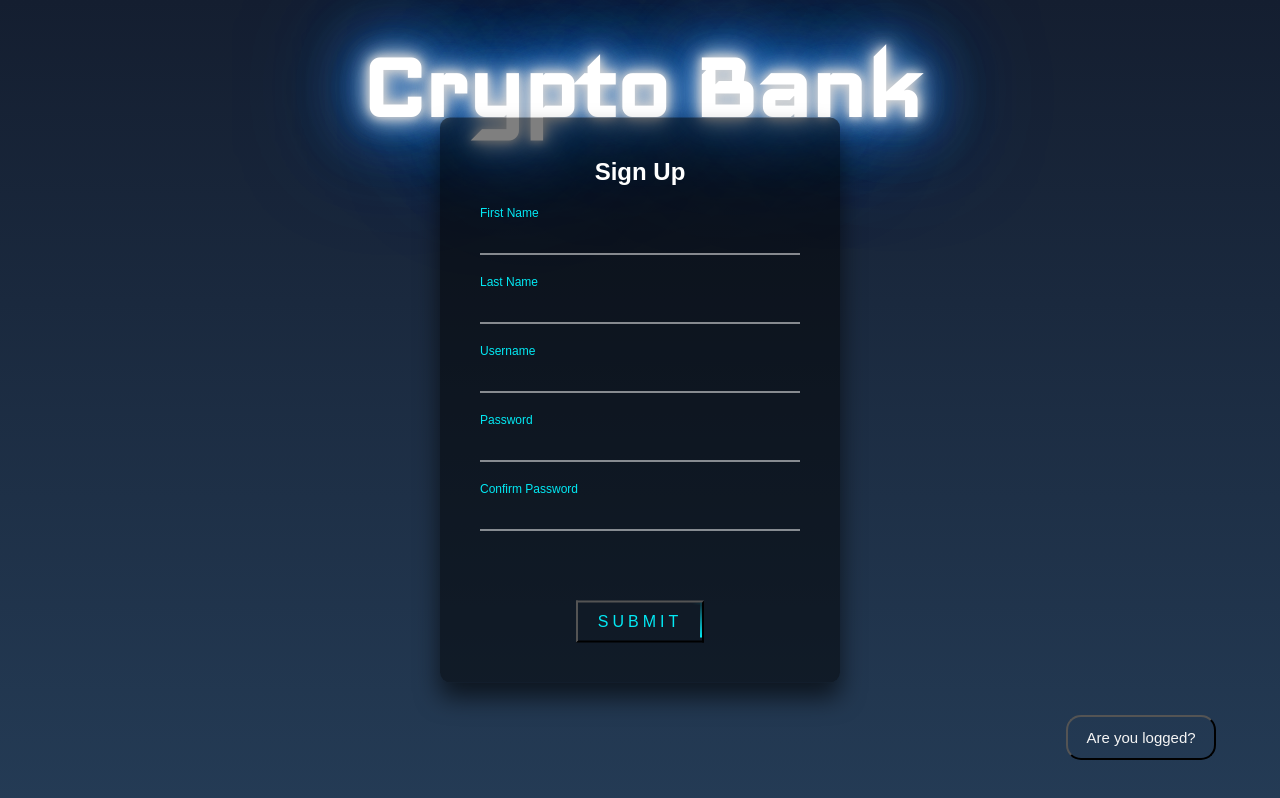
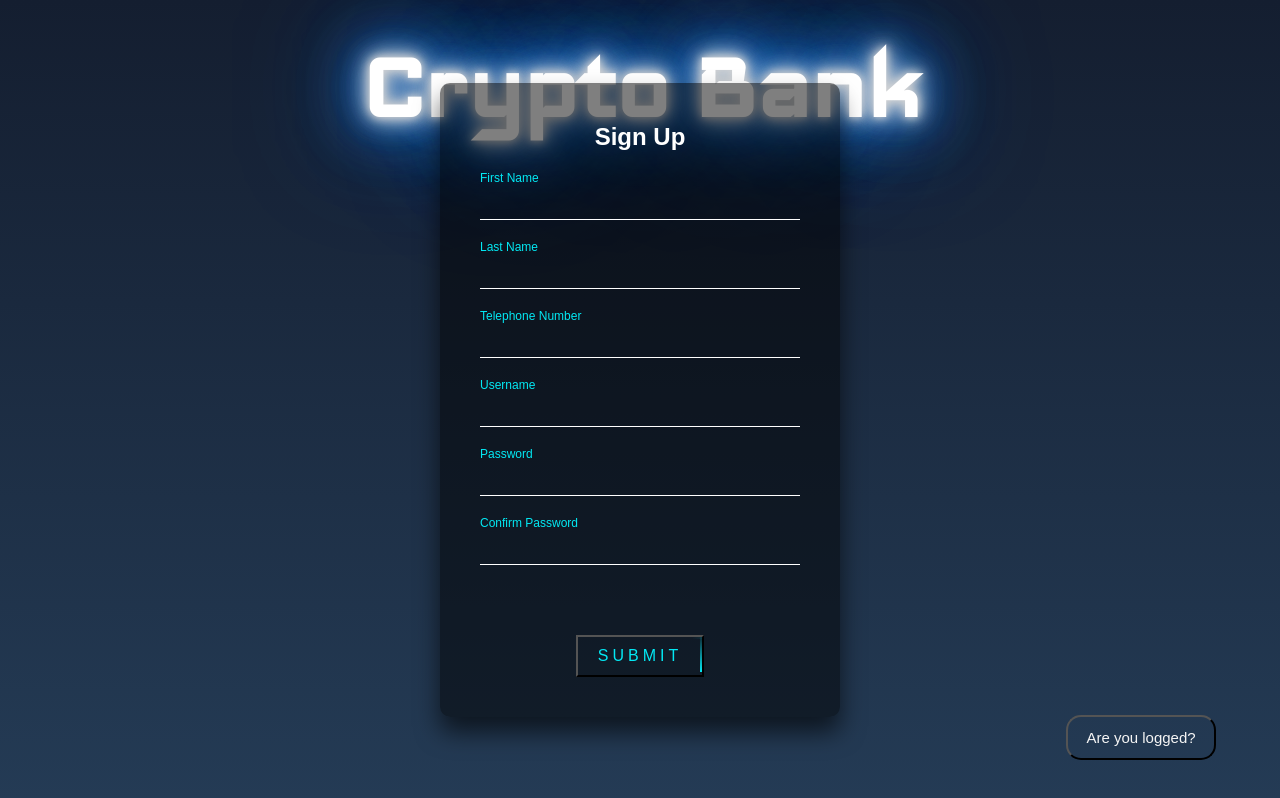
Before and after one commit to PereReynesSolera/Solera_BankPractice, a React (Create React App) app: page / in a window 1280 px wide. Built offline with nearby package versions, Linux system fonts and the light colour scheme.

Commit message:
The latest functionalities have been added to the login, sign-in, and dashboard screens, utilizing the given time. Furthermore, the structure has been altered to ensure the code is as meticulously organized as possible.

```diff
--- a/src/components/Login/Login.js
+++ b/src/components/Login/Login.js
@@ -6,8 +6,25 @@ const LoginComponent = () => {
 
     const navigate = useNavigate();
 
-    const naving = () => {
-        navigate("/principal");
+    const getUsers = async (e) => {
+        e.preventDefault();
+        try {
+            const response = await fetch(`http://localhost:9091/infobank`, {
+              method: "GET",
+            });
+
+            const finalResponse = await response.json();
+            console.log(finalResponse)
+
+            if((finalResponse[0].userName === document.getElementById("inputUser").value) && (finalResponse[0].password === document.getElementById("inputPwd").value)){
+                navigate("/principal");
+                console.log(finalResponse);
+            }else{
+                alert("User and Password don't match");
+            }
+          } catch (error) {
+            console.error(error);
+          }
     }
 
     const travel = () => {
@@ -21,7 +38,7 @@ const LoginComponent = () => {
             </div>
             <div className="login-box">
                 <h2>Login</h2>
-                <form onSubmit={naving}>
+                <form onSubmit={getUsers}>
                     <div className="user-box">
                         <input id="inputUser" type="text" name="" required=""></input>
                         <label>Username</label>
--- a/src/components/Principal/SideBar.js
+++ b/src/components/Principal/SideBar.js
@@ -34,7 +34,7 @@ const Sidebar = () => {
             <a href="#">Notifications</a>
           </li>
           <li className="list">
-            <a href="#">Logout</a>
+            <a href="http://localhost:3000">Logout</a>
           </li>
         </ul>
       </div>
--- a/src/components/Register/Form.js
+++ b/src/components/Register/Form.js
@@ -1,30 +1,29 @@
-import React from 'react';
-import './Form.css';
-import { useNavigate } from 'react-router-dom';
+import React from "react";
+import "./Form.css";
+import { useNavigate } from "react-router-dom";
 
 const FormComponent = () => {
-
   const navigate = useNavigate();
 
   const usernameRegex = /^[\w-.]+@([\w-]+\.)+[\w-]{2,4}$/;
   const passwordRegex = /^(?=.*\d).{9,32}$/;
 
-    let userBool = false
+  let userBool = false;
   let pwdBool = false;
   let userContent = "";
   let pwdContent = "";
 
-
   const regexCheck = (id, content) => {
-
     switch (id) {
       case 1:
         userContent = content;
         userBool = usernameRegex.test(userContent);
+        console.log(userBool);
         break;
       case 2:
         pwdContent = content;
         pwdBool = passwordRegex.test(pwdContent);
+        console.log(pwdBool)
         break;
       default:
         console.log("Error, not possible id, check regexCheck function");
@@ -35,72 +34,106 @@ const FormComponent = () => {
   const inputToJSON = async (e) => {
     e.preventDefault();
     let JSONformat = null;
-        if((userBool && pwdBool) && (document.getElementById("inputConfirmPassword").value && pwdContent)){
+
+    if (
+      userBool &&
+      pwdBool &&
+      document.getElementById("inputConfirmPassword").value &&
+      pwdContent
+    ) {
       let firstName = document.getElementById("inputFirstName").value;
       let lastName = document.getElementById("inputLastName").value;
+      let tlfNumber = document.getElementById("inputTlfNumber").value;
       let post = {
         firstName: firstName,
         lastName: lastName,
         userName: userContent,
         password: pwdContent,
+        tlfNumber: tlfNumber,
         image: "",
-            }
-
+      };
       JSONformat = JSON.stringify(post);
+      console.log(JSONformat);
     }
 
     try {
-            const response = await fetch(`https://localhost:9091/infobank`, {
-              method: 'POST',
+      const response = await fetch(`http://localhost:9091/infobank`, {
+        method: "POST",
         headers: {
-                'Content-Type': 'application/json',
+          "Content-Type": "application/json",
         },
+
         body: JSONformat,
       });
 
       const responseData = await response.json();
-            console.log(responseData);
 
       navigate("/principal");
+
+      console.log(responseData); // Manejar la respuesta del backend
     } catch (error) {
-            navigate("/");
-            console.error("Error: " + error);
+      console.error(error);
     }
-    }
+  };
 
   const travel = () => {
     navigate("/login");
-    }
+  };
 
   return (
     <div className="container">
       <div>
-                <h1 className='ppl-title'>Crypto Bank</h1>
+        <h1 className="ppl-title">Crypto Bank</h1>
       </div>
       <div className="login-box">
         <h2>Sign Up</h2>
         <form onSubmit={inputToJSON}>
           <div className="user-box">
-                        <input type="text" name="" required="" id='inputFirstName'></input>
+            <input type="text" name="" required="" id="inputFirstName"></input>
             <label>First Name</label>
           </div>
           <div className="user-box">
-                        <input type="text" name="" required="" id='inputLastName'></input>
+            <input type="text" name="" required="" id="inputLastName"></input>
             <label>Last Name</label>
           </div>
           <div className="user-box">
-                        <input id="inputUser" type="text" name="" required="" onChange={() => regexCheck(1, document.getElementById("inputUser").value)}></input>
+            <input type="text" name="" required="" id="inputTlfNumber"></input>
+            <label>Telephone Number</label>
+          </div>
+          <div className="user-box">
+            <input
+              id="inputUser"
+              type="text"
+              name=""
+              required=""
+              onChange={() =>
+                regexCheck(1, document.getElementById("inputUser").value)
+              }
+            ></input>
             <label>Username</label>
           </div>
           <div className="user-box">
-                        <input id="inputPwd" type="password" name="" required="" onChange={() => regexCheck(2, document.getElementById("inputPwd").value)}></input>
+            <input
+              id="inputPwd"
+              type="password"
+              name=""
+              required=""
+              onChange={() =>
+                regexCheck(2, document.getElementById("inputPwd").value)
+              }
+            ></input>
             <label>Password</label>
           </div>
           <div className="user-box">
-                        <input type="password" name="" required="" id='inputConfirmPassword'></input>
+            <input
+              type="password"
+              name=""
+              required=""
+              id="inputConfirmPassword"
+            ></input>
             <label>Confirm Password</label>
           </div>
-                    <button className='pseudo-button' type='submit'>
+          <button className="pseudo-button" type="submit">
             <span></span>
             <span></span>
             <span></span>
@@ -109,7 +142,9 @@ const FormComponent = () => {
           </button>
         </form>
       </div>
-            <button className='loggeo pseudo-button' type='submit' onClick={travel}>Are you logged?</button>
+      <button className="loggeo pseudo-button" type="submit" onClick={travel}>
+        Are you logged?
+      </button>
     </div>
   );
 };
```
Lines whose indentation alone changed are shown as unchanged.
